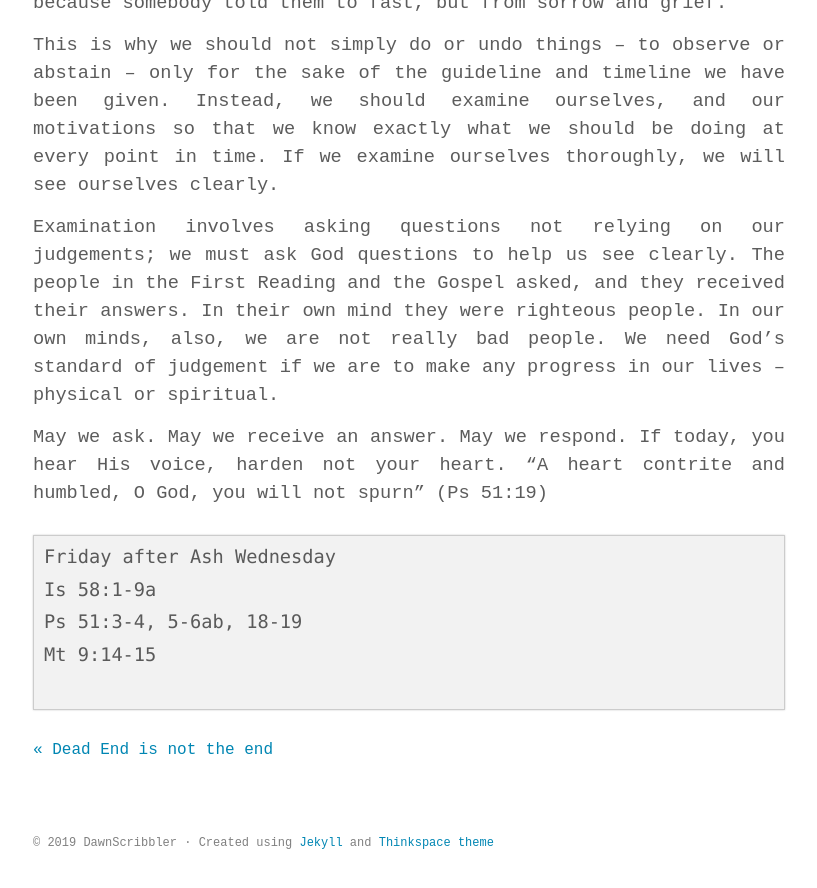
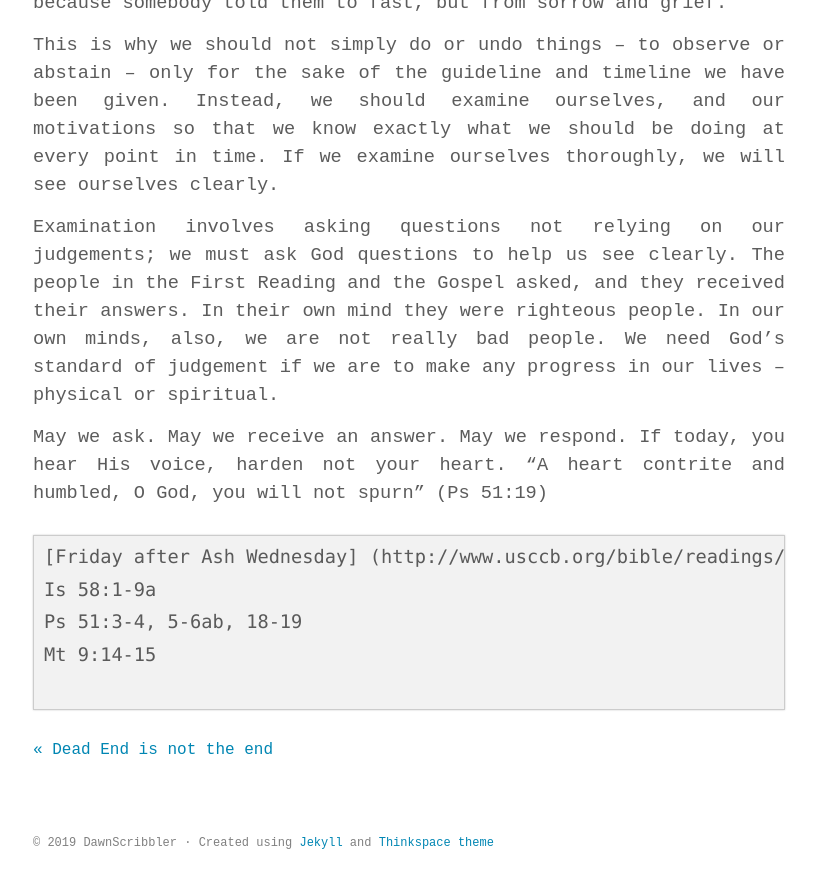
Before and after one commit to soulatcrossroad/dawnscribbler.github.io, a Jekyll site: the page built from _posts/2019-03-08-as-if-they-did-righteousness.md, in a window 1280 px wide and 900 px high, scrolled down 1435 px. Shown: the top 888 px of the window, without its empty margins (231-1048 px from the left). Built offline with Jekyll 4.4.1, drawn with Linux system fonts in a browser that asks for light colours; some web fonts are replaced; some of the changed lines change nothing that is shown.

Commit message:
Update 2019-03-08-as-if-they-did-righteousness.md

````diff
--- a/_posts/2019-03-08-as-if-they-did-righteousness.md
+++ b/_posts/2019-03-08-as-if-they-did-righteousness.md
@@ -26,7 +26,7 @@
 May we ask. May we receive an answer. May we respond. If today, you hear His voice, harden not your heart. “A heart contrite and humbled, O God, you will not spurn” (Ps 51:19)
 
 ```
-Friday after Ash Wednesday
+[Friday after Ash Wednesday] (http://www.usccb.org/bible/readings/030819.cfm)
 Is 58:1-9a
 Ps 51:3-4, 5-6ab, 18-19
 Mt 9:14-15
````
